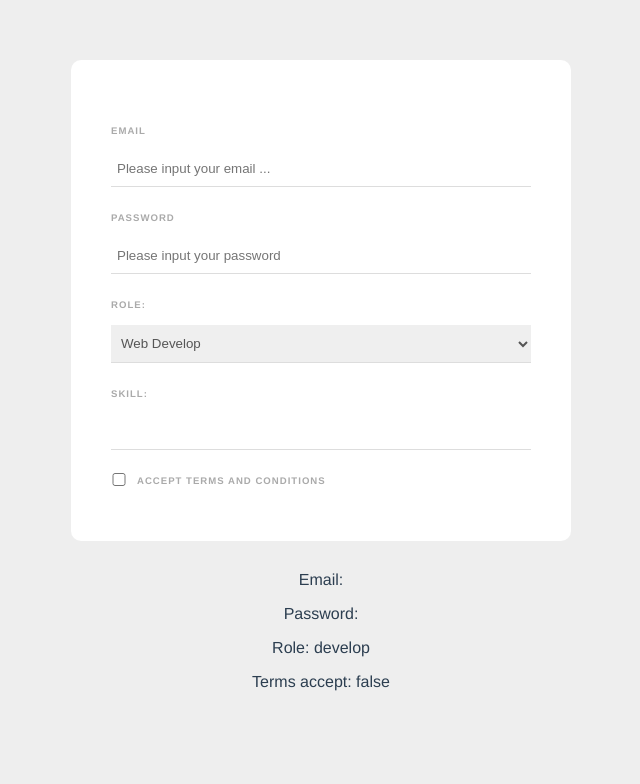
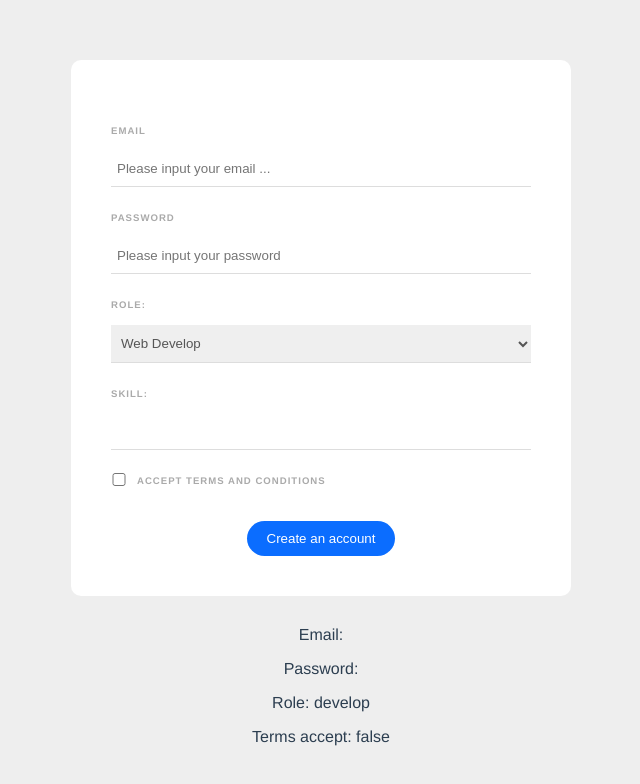
Before and after one commit to newit-baolh/LearnVueJS, a Vue app: page / in a window 1280 px wide. Shown: the top 784 px of the page, without its empty margins (319-959 px from the left). Built offline with nearby package versions, Linux system fonts and the light colour scheme.

Commit message:
submiting form

```diff
--- a/src/components/SignupForm.vue
+++ b/src/components/SignupForm.vue
@@ -1,5 +1,5 @@
 <template>
-  <form action="">
+  <form @submit.prevent="handleSubmit">
     <label>Email</label>
     <input
       type="email"
@@ -15,6 +15,7 @@
       placeholder="Please input your password"
       v-model="password"
     />
+    <div v-if="passwordError" class="error">{{ passwordError }}</div>
 
     <label>Role:</label>
     <select v-model="role">
@@ -31,6 +32,10 @@
     <div class="term">
       <input type="checkbox" required v-model="terms" />
       <label>ACCEPT TERMS AND CONDITIONS</label>
+    </div>
+
+    <div class="submit">
+      <button>Create an account</button>
     </div>
   </form>
   <p>Email: {{ email }}</p>
@@ -49,6 +54,7 @@
       terms: false,
       tempSkill: '',
       skills: [],
+      passwordError: '',
     }
   },
   methods: {
@@ -60,11 +66,23 @@
         this.tempSkill = ''
       }
     },
-    deleteSkill(skill){
-        this.skills = this.skills.filter((item)=>{
+    deleteSkill(skill) {
+      this.skills = this.skills.filter((item) => {
         return skill !== item
       })
+    },
+    handleSubmit() {
+      //validate password
+      this.passwordError =
+        this.password.length > 5 ? '' : 'Password must be at least 6 chars long'
+        if(!this.passwordError){
+            console.log('email',this.email);
+            console.log('password',this.password);
+            console.log('role',this.role);
+            console.log('skills',this.skills);
+            console.log('term accepted',this.terms);
         }
+    },
   },
 }
 </script>
@@ -104,9 +122,9 @@
   position: relative;
   top: 2px;
 }
-.pill{
+.pill {
   display: inline-block;
-    margin: 20px 10px 0 0 ;
+  margin: 20px 10px 0 0;
   padding: 6px 12px;
   background: #eee;
   border-radius: 20px;
@@ -116,4 +134,21 @@
   color: #777;
   cursor: pointer;
 }
+button {
+  background: #0b6dff;
+  border: 0;
+  padding: 10px 20px;
+  margin-top: 20px;
+  color: white;
+  border-radius: 20px;
+}
+.submit {
+  text-align: center;
+}
+.error {
+  color: #ff0062;
+  margin-top: 10px;
+  font-size: 0.8rem;
+  font-weight: bold;
+}
 </style>
```
Lines whose indentation alone changed are shown as unchanged.
